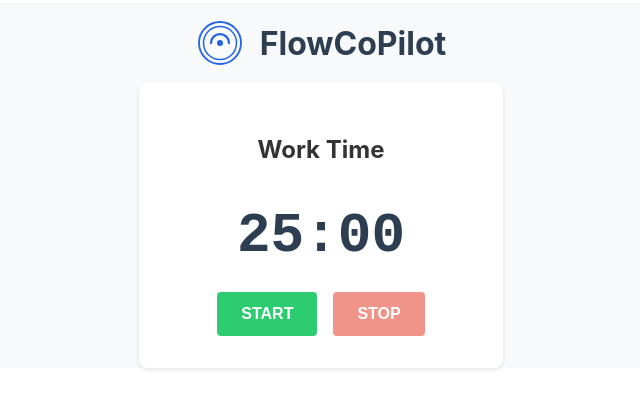
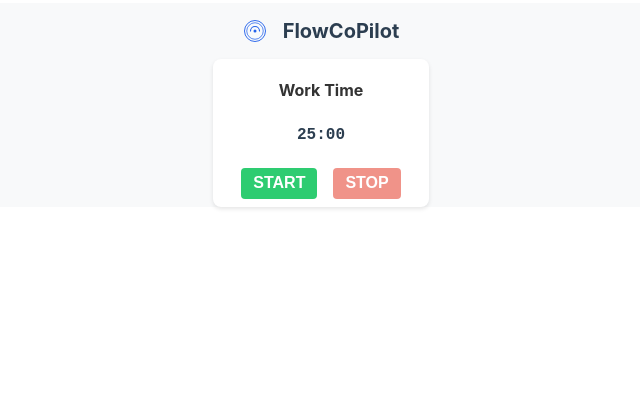
Before and after one commit to arunn/flow-copilot, a React (Create React App) app: page / in a window 1280 px wide. Shown: the top 408 px of the page, without its empty margins (319-959 px from the left). Built offline with nearby package versions, Linux system fonts and the light colour scheme; no server answers.

Commit message:
Minor UI adjustments to make the buttons and popup smaller.

```diff
--- a/src/App.css
+++ b/src/App.css
@@ -1,6 +1,6 @@
 .App {
   text-align: center;
-  min-width: 400px;
+  min-width: 250px;
   padding-top: 0.2rem;
 }
 
@@ -50,13 +50,13 @@
 }
 
 .app-logo {
-  width: 48px;
-  height: 48px;
+  width: 24px;
+  height: 24px;
 }
 
 h1 {
   margin: 0;
   color: #2c3e50;
-  font-size: 2rem;
+  font-size: 1.25rem;
   font-weight: bold;
 }
--- a/src/components/Pomodoro.css
+++ b/src/components/Pomodoro.css
@@ -3,8 +3,8 @@
   flex-direction: column;
   align-items: center;
   justify-content: center;
-  padding: 2rem;
-  min-width: 300px;
+  padding: 0.5rem;
+  min-width: 200px;
   background-color: #ffffff;
   border-radius: 8px;
   box-shadow: 0 2px 4px rgba(0, 0, 0, 0.1);
@@ -12,12 +12,12 @@
 
 h2 {
   color: #333;
-  margin-bottom: 1rem;
-  font-size: 1.5rem;
+  margin-bottom: 0.1rem;
+  font-size: 1rem;
 }
 
 .timer {
-  font-size: 3.5rem;
+  font-size: 1rem;
   font-weight: bold;
   color: #2c3e50;
   margin: 1.5rem 0;
@@ -30,7 +30,7 @@
 }
 
 button {
-  padding: 0.8rem 1.5rem;
+  padding: .4rem 0.75rem;
   font-size: 1rem;
   border: none;
   border-radius: 4px;
```
